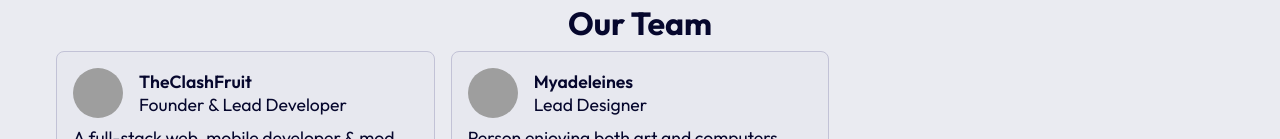
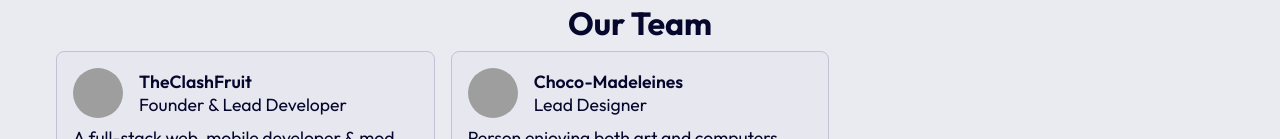
Before and after one commit to TheClashFruit/TemporaryLanding, a Next.js app: page / in a window 1280 px wide. Shown: the part 813-952 px from the top of the page. Built offline with nearby package versions, Linux system fonts and the light colour scheme; grey boxes are pictures that could not be loaded.

Commit message:
feat: update names

```diff
--- a/pages/index.tsx
+++ b/pages/index.tsx
@@ -134,7 +134,7 @@ export default function Home() {
 
                     <div>
                       <h3>
-                        Myadeleines
+                        Choco-Madeleines
                       </h3>
 
                       <p>Lead Designer</p>
```
